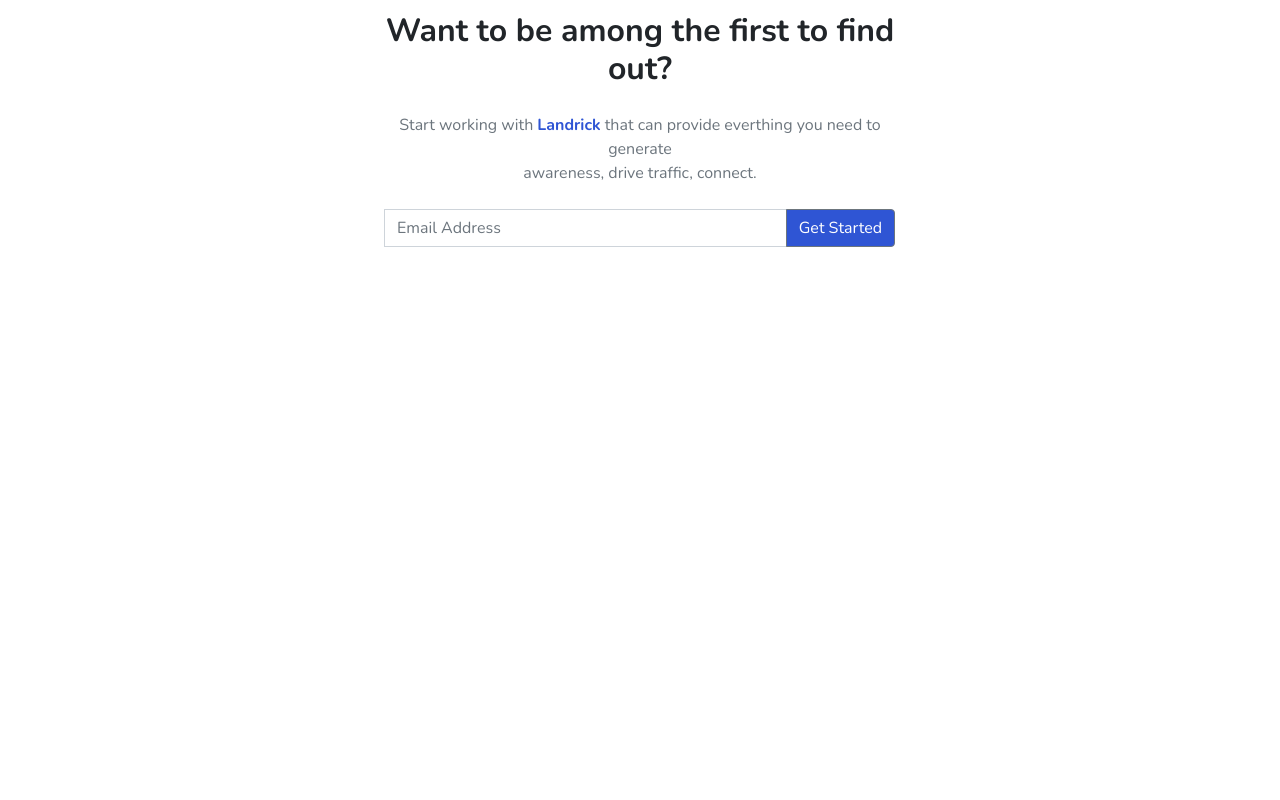
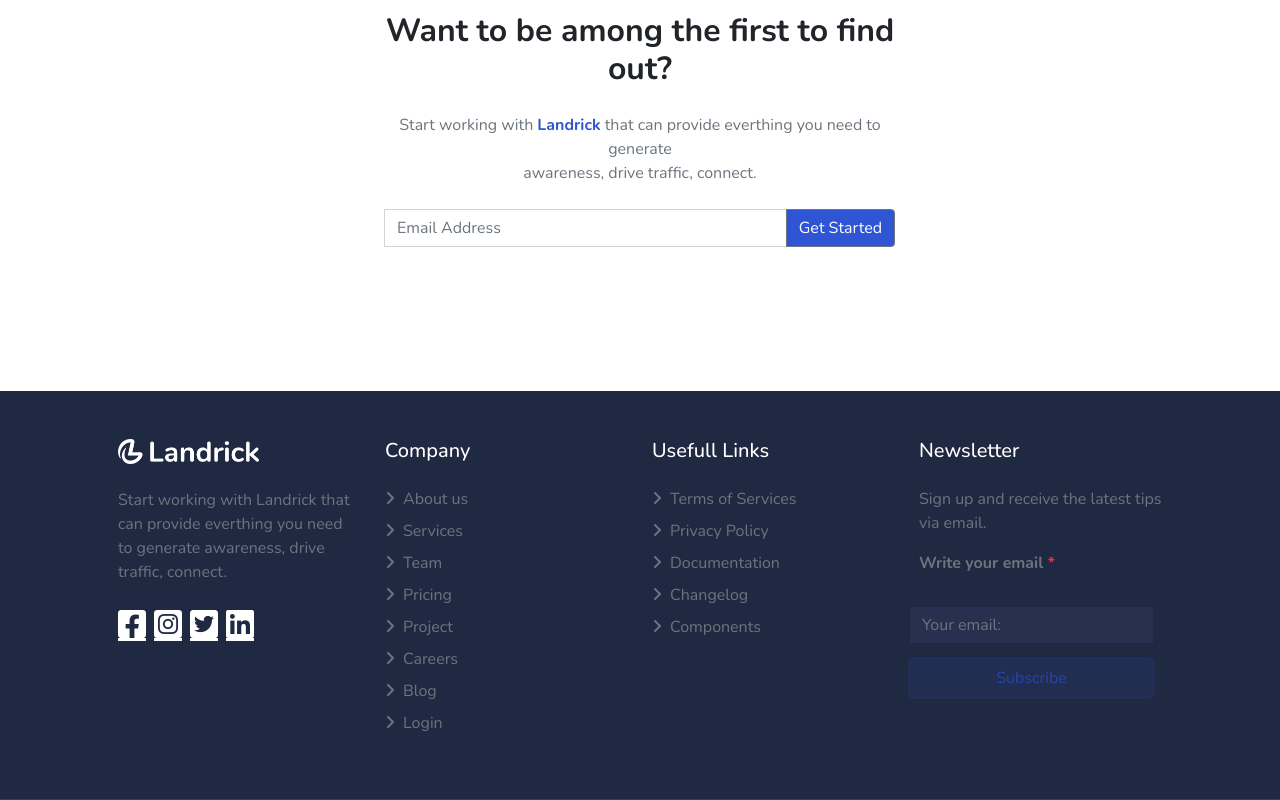
Before and after one commit to vinzartitect/proj-html-vuejs, a Vue app: page / in a window 1280 px wide. Shown: the part 3474-4274 px from the top of the page. Before the commit the page ends 3865 px from the top, so only its background shows below. Built offline with nearby package versions, Linux system fonts and the light colour scheme; a web font is replaced by a local one.

Commit message:
footer nav menu fatto

```diff
--- a/src/assets/scss/partials/_colors.scss
+++ b/src/assets/scss/partials/_colors.scss
@@ -1 +1,2 @@
 $fondoschermo: #F8F9FC;
+$my-violet: #202942;
--- a/src/components/FooterComp.vue
+++ b/src/components/FooterComp.vue
@@ -0,0 +1,24 @@
+<template>
+  <footer>
+    <FooterNav />
+    <FooterBottom />
+  </footer>
+</template>
+
+<script>
+import FooterNav from "./FooterNav.vue";
+import FooterBottom from "./FooterBottom.vue";
+export default {
+  name: "FooterComp",
+  components: {
+    FooterNav,
+    FooterBottom,
+  },
+};
+</script>
+
+<style>
+footer {
+  background-color: #202942;
+}
+</style>
--- /dev/null
+++ b/src/components/FooterNav.vue
@@ -0,0 +1,207 @@
+<template>
+  <!-- footer in alto con menu nav -->
+  <section>
+    <div class="container p-5">
+      <div class="row">
+        <!-- loghi social -->
+        <div class="col-6 col-md-3">
+          <a href="#">
+            <img
+              class="main-logo mb-4"
+              src="../assets/img/logo-light.png"
+              alt="Landrick logo"
+            />
+          </a>
+          <p class="text-secondary mb-4">
+            Start working with Landrick that can provide everthing you need to
+            generate awareness, drive traffic, connect.
+          </p>
+          <div id="socials">
+            <a
+              v-for="(social, index) in socialsList"
+              :key="index"
+              :href="social.URL"
+              :class="social.logo"
+              class="me-2 fa-2x"
+            ></a>
+          </div>
+        </div>
+        <!-- fine loghi social -->
+
+        <!-- vari link menu -->
+        <div class="col-6 col-md-3">
+          <h5 class="text-white mb-4">Company</h5>
+          <ul class="p-0">
+            <li
+              class="list-unstyled mb-2"
+              v-for="(link, index) in companyListLinks"
+              :key="index"
+            >
+              <i class="fas fa-angle-right text-secondary me-2"></i
+              ><a
+                class="text-decoration-none text-secondary"
+                :href="link.URL"
+                >{{ link.name }}</a
+              >
+            </li>
+          </ul>
+        </div>
+        <div class="col-6 col-md-3">
+          <h5 class="text-white mb-4">Usefull Links</h5>
+          <ul class="p-0">
+            <li
+              class="list-unstyled mb-2"
+              v-for="(link, index) in usefullLinks"
+              :key="index"
+            >
+              <i class="fas fa-angle-right text-secondary me-2"></i
+              ><a
+                class="text-decoration-none text-secondary"
+                :href="link.URL"
+                >{{ link.name }}</a
+              >
+            </li>
+          </ul>
+        </div>
+        <!-- fine vari link menu -->
+
+        <!-- newsletter -->
+        <div class="col-6 col-md-3">
+          <h5 class="text-white mb-4">Newsletter</h5>
+          <p class="text-secondary">
+            Sign up and receive the latest tips via email.
+          </p>
+          <p class="text-secondary fw-bold">
+            Write your email <span class="text-danger">*</span>
+          </p>
+          <form class="row input-group g-3">
+            <label for="email"></label>
+            <input
+              type="email"
+              id="inputEmail"
+              class="form-control text-white"
+              placeholder="Your email:"
+            />
+            <button type="submit" id="btn-subscribe" class="btn">
+              Subscribe
+            </button>
+          </form>
+        </div>
+        <!-- fine newsletter -->
+      </div>
+    </div>
+  </section>
+  <!-- fine footer in alto con menu nav -->
+</template>
+
+<script>
+export default {
+  name: "FooterNav",
+  data: function () {
+    return {
+      /* array company */
+      companyListLinks: [
+        {
+          name: "About us",
+          URL: "#",
+        },
+        {
+          name: "Services",
+          URL: "#",
+        },
+        {
+          name: "Team",
+          URL: "#",
+        },
+        {
+          name: "Pricing",
+          URL: "#",
+        },
+        {
+          name: "Project",
+          URL: "#",
+        },
+        {
+          name: "Careers",
+          URL: "#",
+        },
+        {
+          name: "Blog",
+          URL: "#",
+        },
+        {
+          name: "Login",
+          URL: "#",
+        },
+      ],
+      /* array usefull */
+      usefullLinks: [
+        {
+          name: "Terms of Services",
+          URL: "#",
+        },
+        {
+          name: "Privacy Policy",
+          URL: "#",
+        },
+        {
+          name: "Documentation",
+          URL: "#",
+        },
+        {
+          name: "Changelog",
+          URL: "#",
+        },
+        {
+          name: "Components",
+          URL: "#",
+        },
+      ],
+      /* array social */
+      socialsList: [
+        {
+          logo: "fab fa-facebook-square",
+          URL: "#",
+        },
+        {
+          logo: "fab fa-instagram-square",
+          URL: "#",
+        },
+        {
+          logo: "fab fa-twitter-square",
+          URL: "#",
+        },
+        {
+          logo: "fab fa-linkedin",
+          URL: "#",
+        },
+      ],
+    };
+  },
+};
+</script>
+
+<style lang="scss" scoped>
+section {
+  border-bottom: 1px solid rgba(255, 255, 255, 0.1);
+  input#inputEmail {
+    background-color: #27314f;
+    border: #27314f;
+  }
+  button#btn-subscribe {
+    background-color: #222e51;
+    color: #2844aa;
+    box-shadow: 0 0 3px #2844aa;
+  }
+  button#btn-subscribe:hover {
+    background-color: #2844aa;
+    color: white;
+  }
+  div#socials a {
+    color: white;
+  }
+  div#socials a:hover {
+    color: #2f55d4;
+  }
+}
+</style>
```
Also changed, not shown: src/components/FooterBottom.vue (added).
